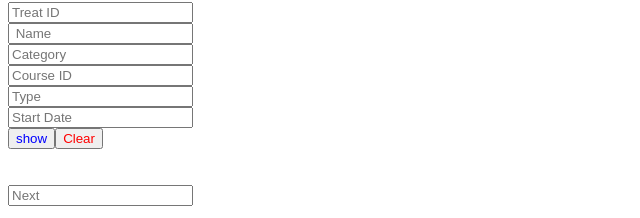
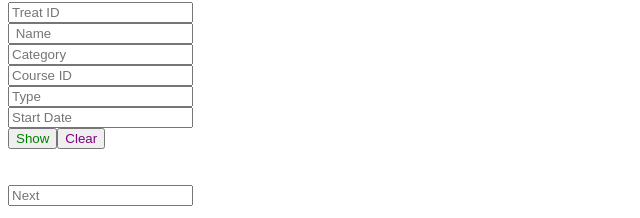
Before and after one commit to cAyusha/Medical-Treatment, a React (Create React App) app: page / in a window 1280 px wide. Shown: the part 298-516 px from the top of the page, without its empty margins (0-640 px from the left). Built offline with nearby package versions, Linux system fonts and the light colour scheme.

Commit message:
2 files modified

```diff
--- a/src/MedicalTreatmentPanel.js
+++ b/src/MedicalTreatmentPanel.js
@@ -55,9 +55,9 @@ function MedicalTreatmentPanel(){
           <input placeholder="Start Date " value={startDate}  onChange = { e => setStartDate(e.target.value)}  ></input>
           <br/>
 
-          <button style={{color:"blue"}} onClick={showClickHandler}>show</button>
+          <button style={{color:"green"}} onClick={showClickHandler}>Show</button>
 
-          <button style={{color:"red"}} onClick={clearClickHandler}>Clear</button>
+          <button style={{color:"purple"}} onClick={clearClickHandler}>Clear</button>
 
           <br/><br/><br/>
 
```
Also changed, not shown: src/App.js (line endings or trailing spaces).
